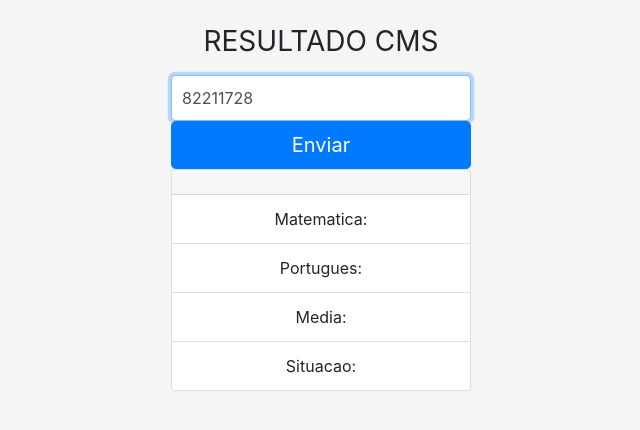
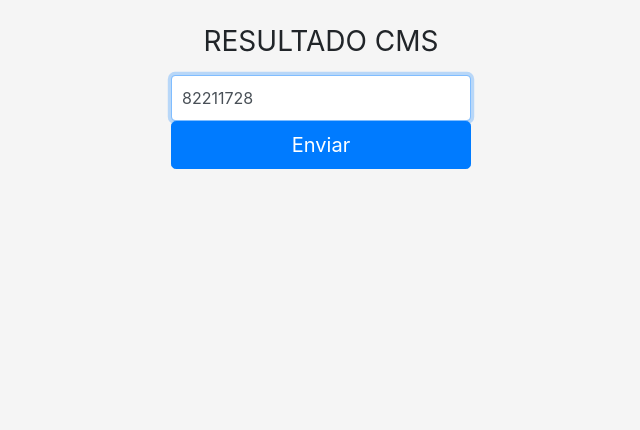
Before and after one commit to mariojp/mariojp.github.io, a Jekyll site: the page cms/colocacao.html, which Jekyll copies as it is, in a window 1280 px wide. Shown: the top 430 px of the page, without its empty margins (319-959 px from the left). Built offline with Jekyll 4.4.1, drawn with Linux system fonts in a browser that asks for light colours; nearby versions of some CDN libraries; part of the change alters nothing that is shown.

Commit message:
Update colocacao.html

```diff
--- a/cms/colocacao.html
+++ b/cms/colocacao.html
@@ -89,7 +89,7 @@ body {
   <input type="text" id="matricula" class="form-control" placeholder="Matricula" value="82211728" required autofocus>
   <button id="enviar" onclick="resultado()" class="btn btn-lg btn-primary btn-block" type="button">Enviar</button>
 
-  <div class="card">
+  <div id="cardresult" class="card">
     <div class="card-header"> <span id="titulo"> </span>
   </div>
   <ul class="list-group list-group-flush">
@@ -105,6 +105,8 @@ body {
     <script src="https://cdn.jsdelivr.net/npm/bootstrap@4.5.3/dist/js/bootstrap.bundle.min.js" integrity="sha384-ho+j7jyWK8fNQe+A12Hb8AhRq26LrZ/JpcUGGOn+Y7RsweNrtN/tE3MoK7ZeZDyx" crossorigin="anonymous"></script>
 
     <script>
+      $("#cardresult").hide();
+
       function resultado(){
          console.log($('#matricula').val());
         fetch('https://cmssa.herokuapp.com/resultados/'+$('#matricula').val())
@@ -113,9 +115,12 @@ body {
           })
           .then((data) => {
             // Work with JSON data here
+            $("#cardresult").show();
             $("#titulo").text($('#matricula').val());
             $("#matematica").text(data.matematica);
-
+            $("#portugues").text(data.portugues);
+            $("#media").text(data.media);
+            $("#situacao").text(data.situacao);
             console.log(data)
           })
           .catch((err) => {
```
